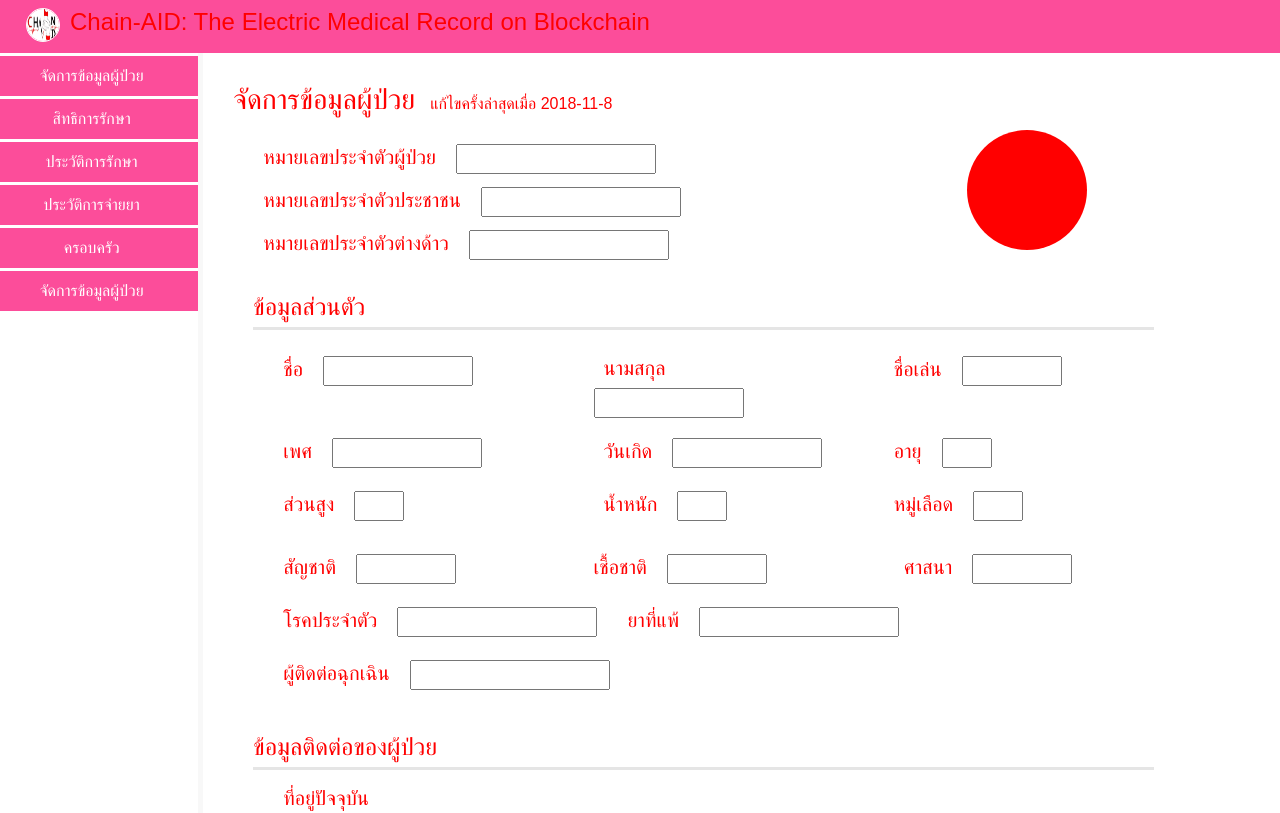
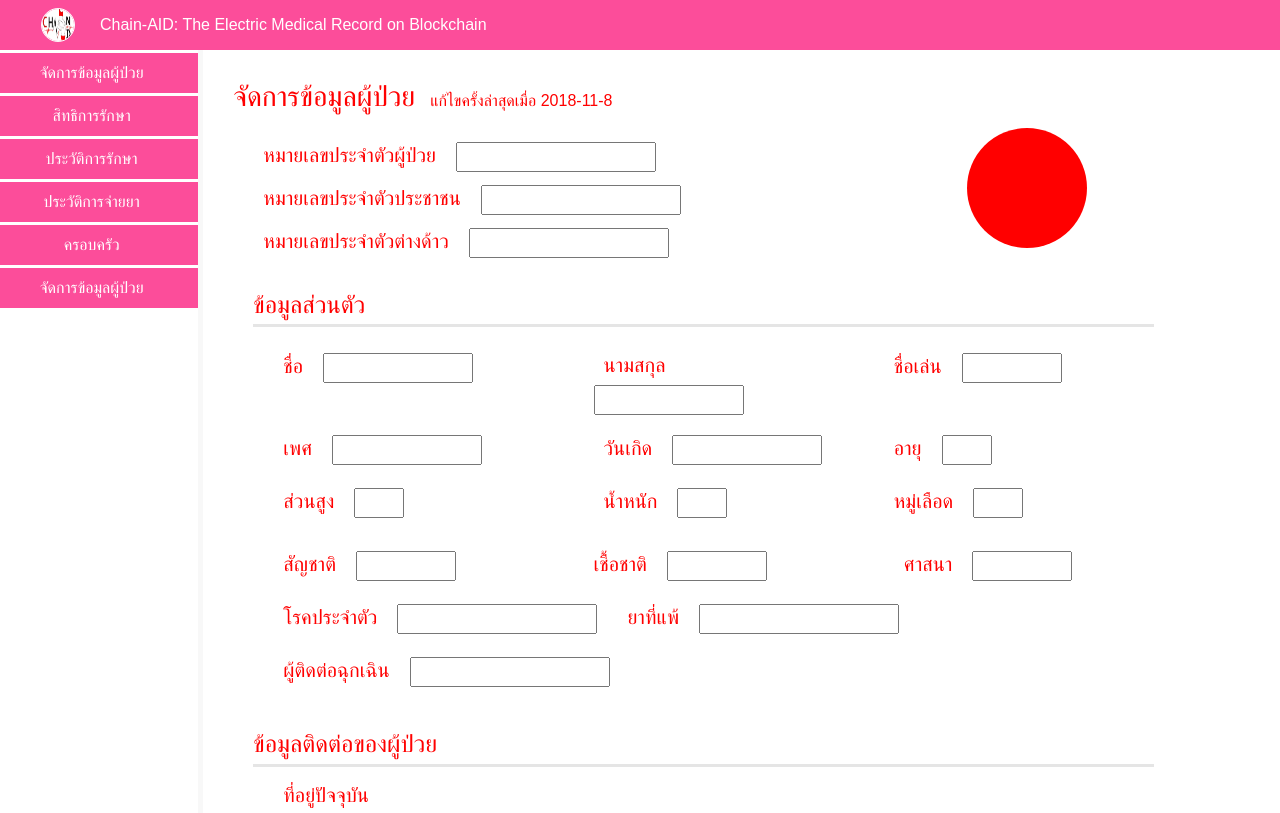
Before and after one commit to kukiat/chain-aid, a React (Create React App) app: page /manage in a window 1280 px wide. Shown: the top 813 px of the page. Built offline with nearby package versions, Linux system fonts and the light colour scheme.

Commit message:
fixed nav padding

```diff
--- a/src/Styles/Nav.css
+++ b/src/Styles/Nav.css
@@ -1,14 +1,20 @@
 .navbar {
   background-color: #FC4D9A;
-  color: #FFF;
+  color: #FFF !important;
 }
 .nav-container {
   display: flex;
+  justify-content: center;
 }
 .imgg {
+  cursor: pointer;
   border-radius: 50%;
   border: 1px solid rgb(252, 251, 251);
 }
 .nav-item {
-  margin-left: 10px;
+  margin-left: 25px;
+  color: #FFF;
 }
+.navavav {
+  padding-top: 5px;
+}
--- a/src/components/navbar/Nav.js
+++ b/src/components/navbar/Nav.js
@@ -1,14 +1,19 @@
 import React from 'react'
 import logo from './logo.jpg'
 import '../../Styles/Nav.css'
+import { Link } from 'react-router-dom'
 
 export default class Nav extends React.Component {
   render() {
     return(
       <nav className="navbar">
         <div className="nav-container">
-          <img className="nav-item imgg" src = {logo} width="34" height="34"/>
-          <h4 className="nav-item">Chain-AID: The Electric Medical Record on Blockchain</h4>
+          <Link to="/">
+            <img className="nav-item imgg" src = {logo} width="34" height="34"/>
+          </Link>
+          <div className="navavav">
+            <div className="nav-item">Chain-AID: The Electric Medical Record on Blockchain</div>
+          </div>
         </div>
       </nav>
     )
```
